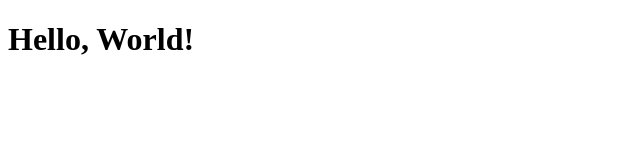
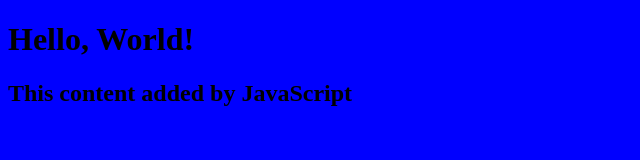
Before and after one commit to afk1020/example-repository, a plain HTML site: page index.html in a window 1280 px wide. Shown: the whole page, without its empty margins (0-640 px from the left). Drawn offline with Linux system fonts and the light colour scheme.

Commit message:
add script.js, connect index.html

```diff
--- a/index.html
+++ b/index.html
@@ -1,9 +1,11 @@
 <!DOCTYPE html>
 <html lang="en">
     <head>
+        <link rel="stylesheet" href="style.css">
         <title>My Website</title>
     </head>
     <body>
         <h1>Hello, World!</h1>
+        <script src = "script.js"></script>
     </body>
 </html>
--- /dev/null
+++ b/script.js
@@ -0,0 +1,3 @@
+const h2 = document.createElement('h2');
+h2.textContent = "This content added by JavaScript";
+document.querySelector('body').appendChild(h2);
```
